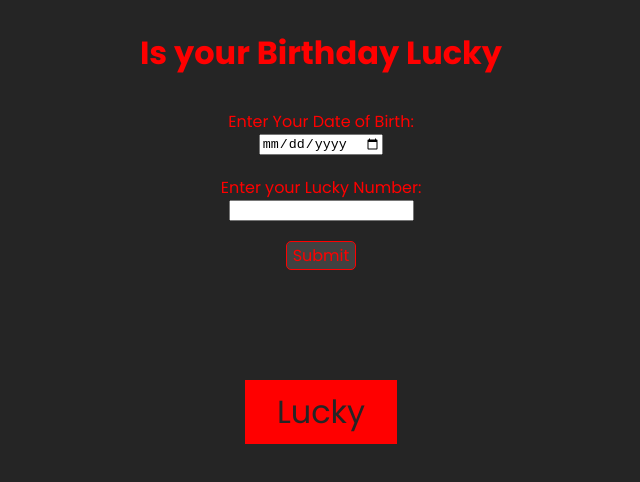
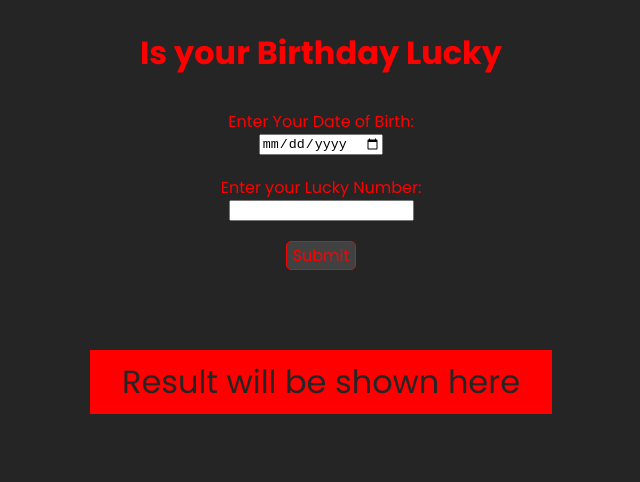
Before and after one commit to ParthParolekar/Is-Your-Birthdate-Lucky, a plain HTML site: page index.html in a window 1280 px wide. Shown: the whole page, without its empty margins (319-959 px from the left). Drawn offline with Linux system fonts and the light colour scheme.

Commit message:
Minor Design changes

```diff
--- a/index.html
+++ b/index.html
@@ -28,7 +28,7 @@
       </div>
       <button class="submit-btn form-element">Submit</button>
     </form>
-    <div class="result">Lucky</div>
+    <div class="result">Result will be shown here</div>
 	</div>
 
 
--- a/style.css
+++ b/style.css
@@ -59,10 +59,11 @@ body{
 }
 
 .result{
-  margin: 100px 0;
+  margin: 70px 0;
   padding: 0.5rem 2rem;
   font-size: 2rem;
   background: var(--secondary);
   color: var(--primary);
-  text-align: center
+  text-align: center;
+  transition: all 0.5s ease;
 }
```
